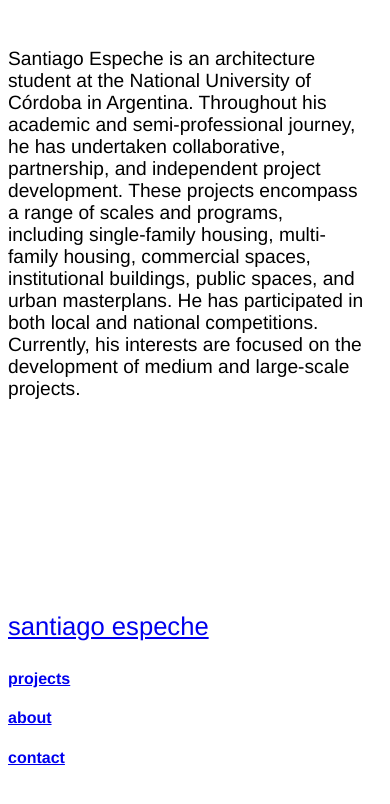
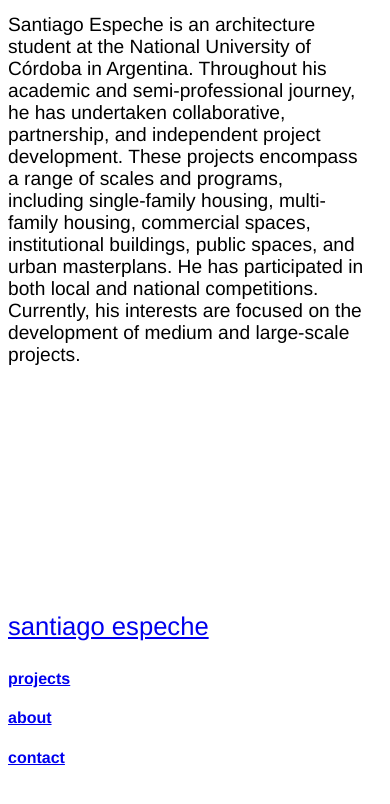
Before and after one commit to octavioegeafaure/portfolioSantiago, a React (Vite) app: page /portfolioSantiago/about in a window 390 px wide. Shown: the top 804 px of the page. Built offline with nearby package versions, Linux system fonts and the light colour scheme; a web font is replaced by a local one.

Commit message:
about-texto-css

```diff
--- a/src/About/About.css
+++ b/src/About/About.css
@@ -27,7 +27,7 @@
         flex-direction: column-reverse;
     }
     .about-texto{
-        height: 25vh;
+        height: 29vh;
         width: 95%;
         padding-left: 0rem;
     }
```
